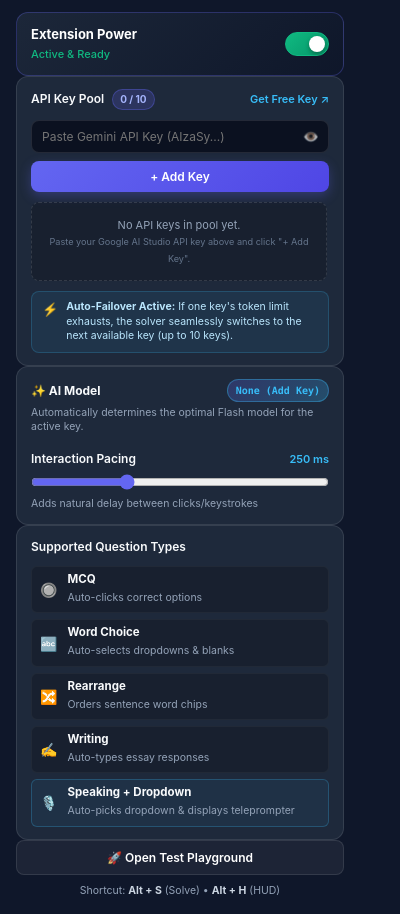
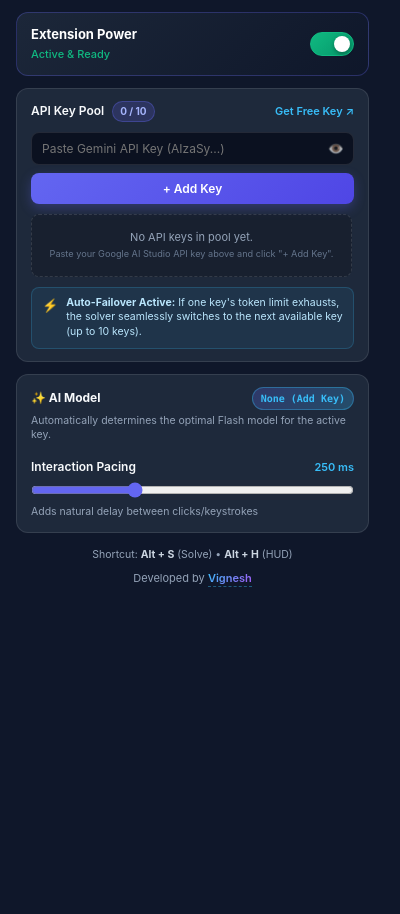
Before and after one commit to vickyfullstackdevpro/Step-Solver, a browser extension: page popup.html in a window 400 px wide. Shown: the part 69-983 px from the top of the page. After the commit the page ends 844 px from the top, so only its background shows below. Drawn offline with Linux system fonts and the light colour scheme.

Commit message:
Remove question types section, realign UI elements to fix overlaps, and add Vignesh developer portfolio link

```diff
--- a/popup.css
+++ b/popup.css
@@ -24,7 +24,7 @@
 }
 
 body {
-  width: 360px;
+  width: 385px;
   background-color: var(--bg);
   color: var(--text);
   font-size: 13px;
@@ -37,6 +37,12 @@ body {
   display: flex;
   flex-direction: column;
   gap: 14px;
+}
+
+.popup-content {
+  display: flex;
+  flex-direction: column;
+  gap: 12px;
 }
 
 /* Header */
@@ -322,6 +328,7 @@ body {
   display: flex;
   flex-direction: column;
   gap: 8px;
+  padding-top: 2px;
 }
 
 .keyboard-hints {
@@ -332,6 +339,35 @@ body {
 
 .keyboard-hints strong {
   color: #cbd5e1;
+}
+
+.developer-credit {
+  text-align: center;
+  font-size: 11px;
+  color: var(--text-muted);
+  display: flex;
+  align-items: center;
+  justify-content: center;
+  gap: 4px;
+}
+
+.dev-portfolio-link {
+  color: #38bdf8;
+  font-weight: 600;
+  text-decoration: none;
+  background: linear-gradient(135deg, #38bdf8 0%, #a855f7 100%);
+  -webkit-background-clip: text;
+  -webkit-text-fill-color: transparent;
+  border-bottom: 1px dashed rgba(56, 189, 248, 0.4);
+  padding-bottom: 1px;
+  transition: all 0.2s ease;
+  cursor: pointer;
+}
+
+.dev-portfolio-link:hover {
+  filter: brightness(1.25);
+  border-bottom-style: solid;
+  border-bottom-color: #38bdf8;
 }
 
 /* Master Power Switch Card */
@@ -554,51 +590,67 @@ body {
   background: rgba(239, 68, 68, 0.06);
 }
 
+.key-meta,
 .key-info {
   display: flex;
   flex-direction: column;
-  gap: 2px;
+  gap: 3px;
   min-width: 0;
+  flex: 1;
+  overflow: hidden;
 }
 
 .key-row-top {
   display: flex;
   align-items: center;
   gap: 6px;
+  min-width: 0;
 }
 
 .key-num {
   font-size: 11px;
   font-weight: 700;
   color: #94a3b8;
+  flex-shrink: 0;
 }
 
 .key-mask {
   font-family: ui-monospace, SFMono-Regular, Menlo, Monaco, Consolas, monospace;
   font-size: 11px;
   color: #f1f5f9;
-  letter-spacing: 0.5px;
+  letter-spacing: 0.3px;
+  white-space: nowrap;
+  overflow: hidden;
+  text-overflow: ellipsis;
+  min-width: 0;
+  flex-shrink: 1;
 }
 
 .key-row-sub {
   display: flex;
   align-items: center;
   gap: 6px;
+  min-width: 0;
 }
 
 .key-model-tag {
   font-size: 9.5px;
   color: #38bdf8;
   font-weight: 600;
+  white-space: nowrap;
+  overflow: hidden;
+  text-overflow: ellipsis;
 }
 
 .key-status-pill {
   font-size: 9px;
   font-weight: 700;
-  padding: 1px 5px;
+  padding: 1px 6px;
   border-radius: 4px;
   text-transform: uppercase;
   letter-spacing: 0.3px;
+  white-space: nowrap;
+  flex-shrink: 0;
 }
 
 .key-status-pill.active {
@@ -634,7 +686,9 @@ body {
 .key-actions {
   display: flex;
   align-items: center;
-  gap: 4px;
+  gap: 6px;
+  flex-shrink: 0;
+  margin-left: 6px;
 }
 
 .btn-key-activate {
@@ -643,10 +697,13 @@ body {
   color: #a5b4fc;
   font-size: 10px;
   font-weight: 600;
-  padding: 3px 7px;
+  padding: 3px 8px;
   border-radius: 6px;
   cursor: pointer;
   transition: all 0.15s;
+  white-space: nowrap;
+  flex-shrink: 0;
+  line-height: 1.2;
 }
 
 .btn-key-activate:hover {
--- a/popup.html
+++ b/popup.html
@@ -96,57 +96,15 @@
         </div>
       </section>
 
-      <!-- Supported Question Types Info -->
-      <section class="settings-card">
-        <span class="section-title">Supported Question Types</span>
-        <div class="types-grid">
-          <div class="type-item">
-            <span class="type-icon">🔘</span>
-            <div class="type-info">
-              <strong>MCQ</strong>
-              <small>Auto-clicks correct options</small>
-            </div>
-          </div>
-          <div class="type-item">
-            <span class="type-icon">🔤</span>
-            <div class="type-info">
-              <strong>Word Choice</strong>
-              <small>Auto-selects dropdowns & blanks</small>
-            </div>
-          </div>
-          <div class="type-item">
-            <span class="type-icon">🔀</span>
-            <div class="type-info">
-              <strong>Rearrange</strong>
-              <small>Orders sentence word chips</small>
-            </div>
-          </div>
-          <div class="type-item">
-            <span class="type-icon">✍️</span>
-            <div class="type-info">
-              <strong>Writing</strong>
-              <small>Auto-types essay responses</small>
-            </div>
-          </div>
-          <div class="type-item highlight">
-            <span class="type-icon">🎙️</span>
-            <div class="type-info">
-              <strong>Speaking + Dropdown</strong>
-              <small>Auto-picks dropdown & displays teleprompter</small>
-            </div>
-          </div>
-        </div>
-      </section>
-
-      <!-- Actions & Playground -->
-      <section class="footer-actions">
-        <button id="btn-open-playground" class="btn-secondary">
-          <span>🚀 Open Test Playground</span>
-        </button>
+      <!-- Footer & Developer Attribution -->
+      <footer class="footer-actions">
         <div class="keyboard-hints">
           <span>Shortcut: <strong>Alt + S</strong> (Solve) • <strong>Alt + H</strong> (HUD)</span>
         </div>
-      </section>
+        <div class="developer-credit">
+          <span>Developed by <a href="https://vignesh-fullstackdev-portfolio.vercel.app/" target="_blank" rel="noopener noreferrer" id="dev-portfolio-link" class="dev-portfolio-link">Vignesh</a></span>
+        </div>
+      </footer>
     </main>
   </div>
 
--- a/popup.js
+++ b/popup.js
@@ -75,6 +75,15 @@ document.addEventListener("DOMContentLoaded", async () => {
     speedSlider.addEventListener("input", (e) => {
       if (speedValue) speedValue.innerText = `${e.target.value} ms`;
       chrome.storage.local.set({ typingDelayMs: parseInt(e.target.value, 10) });
+    });
+  }
+
+  // Developer Portfolio Link
+  const devPortfolioLink = document.getElementById("dev-portfolio-link");
+  if (devPortfolioLink) {
+    devPortfolioLink.addEventListener("click", (e) => {
+      e.preventDefault();
+      chrome.tabs.create({ url: "https://vignesh-fullstackdev-portfolio.vercel.app/" });
     });
   }
 
@@ -452,12 +461,12 @@ document.addEventListener("DOMContentLoaded", async () => {
     }
   });
 
-  // Helper to mask key: "AIzaSyDa...71Xa"
+  // Helper to mask key: "AQ.Ab8...71Xa"
   function maskKey(key) {
     if (!key) return "••••••••••••";
     const trimmed = key.trim();
     if (trimmed.length <= 12) return trimmed;
-    return `${trimmed.slice(0, 8)}...${trimmed.slice(-4)}`;
+    return `${trimmed.slice(0, 6)}...${trimmed.slice(-4)}`;
   }
 
   function showFeedback(text, type) {
```
